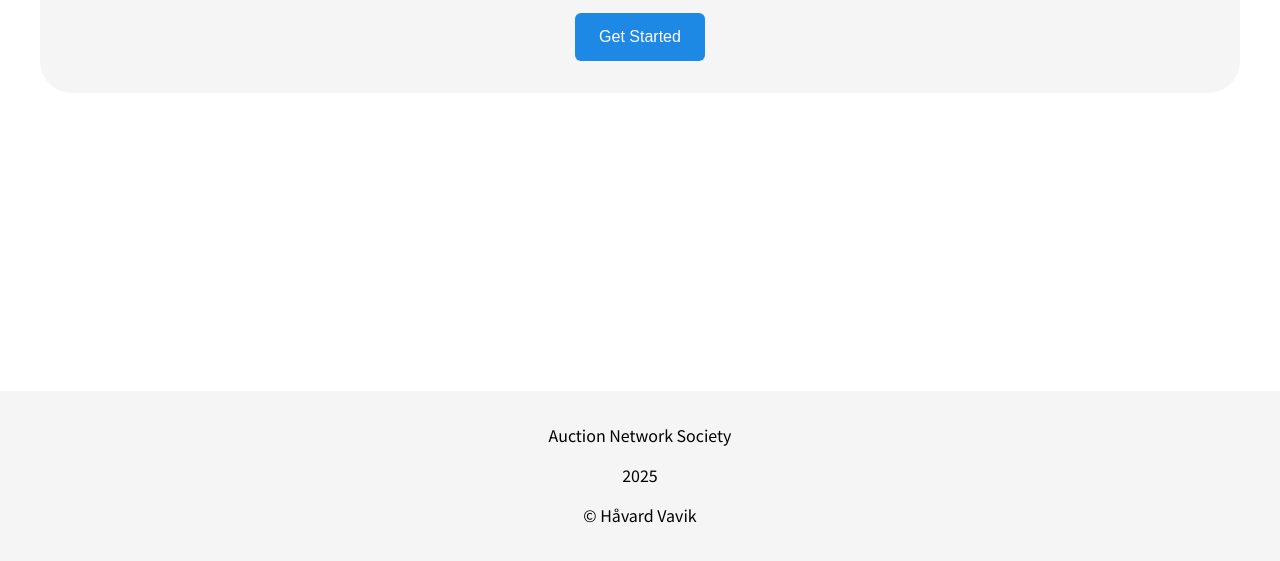
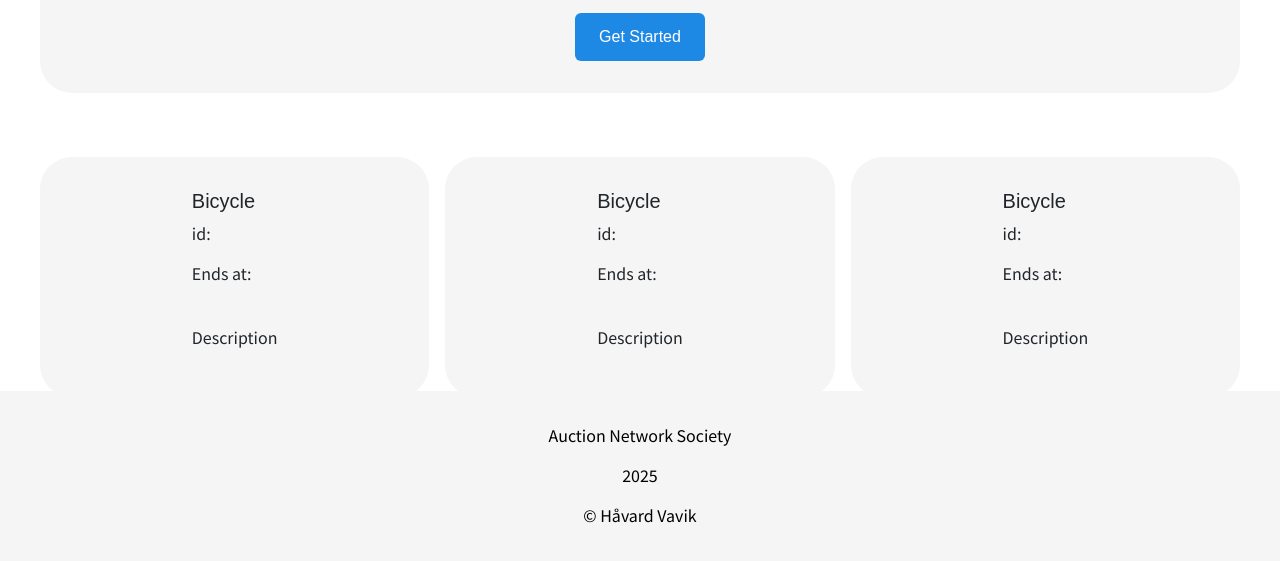
Before and after one commit to Havard52/Semester-Project-2, a website: page index.html in a window 1280 px wide. Shown: the part 225-786 px from the top of the page. Drawn offline with nearby package versions, Linux system fonts and the light colour scheme; a web font is replaced by a local one.

Commit message:
Feed structure and design

```diff
--- a/index.html
+++ b/index.html
@@ -35,6 +35,35 @@
             <p>Your premier platform for online auctions. Join us to explore a wide range of items and place your bids today!</p>
             <a href="login.html" class="btn btn-primary">Get Started</a>
         </section>
+                <section class="feedCointainer">
+                <div class="card d-flex flex-column align-items-center">
+                    <div class="card-body">
+                    <h5 class="card-title">Bicycle</h5>
+                    <p>id:</p>
+                    <p>Ends at:</p>
+                    <img src="" alt="">
+                    <p>Description</p>
+                    </div>
+                </div>
+                <div class="card d-flex flex-column align-items-center">
+                    <div class="card-body">
+                    <h5 class="card-title">Bicycle</h5>
+                    <p>id:</p>
+                    <p>Ends at:</p>
+                    <img src="" alt="">
+                    <p>Description</p>
+                    </div>
+                </div>
+                <div class="card d-flex flex-column align-items-center">
+                    <div class="card-body">
+                    <h5 class="card-title">Bicycle</h5>
+                    <p>id:</p>
+                    <p>Ends at:</p>
+                    <img src="" alt="">
+                    <p>Description</p>
+                    </div>
+                </div>
+                </section>
     </main>
     <footer class="section-grey text-center footer fixed-bottom">
         <p>Auction Network Society</p>
@@ -42,5 +71,5 @@
         <p>&copy; Håvard Vavik</p>
     </footer>
 </body>
-<script type="module" src="/js/login.mjs"></script>
+<script type="module" src="/js/index.mjs"></script>
 </html>
--- /dev/null
+++ b/js/index.mjs
@@ -0,0 +1 @@
+const baseURL = "https://v2.api.noroff.dev/";
--- a/src/scss/styles.scss
+++ b/src/scss/styles.scss
@@ -79,3 +79,25 @@ font-family: "Noto Sans SC", sans-serif;
     background: $dangerBtn-hover;
   }
 }
+
+//Feed
+
+.feedCointainer {
+  display: flex;
+  flex-wrap: wrap;
+  justify-content: space-between;
+  padding: 2rem 0;
+  max-width: 1200px;
+  margin: 0 auto;
+  gap: 1rem;
+}
+
+.card {
+  flex: 0 1 calc(33.33% - 0.67rem);
+  box-sizing: border-box;
+  background: $grey-light;
+  border: none;
+  border-radius: 2rem;
+  padding: 1rem;
+  margin-bottom: 1rem;
+}
```
Also changed, not shown: src/scss/styles.css, 1 other file.
